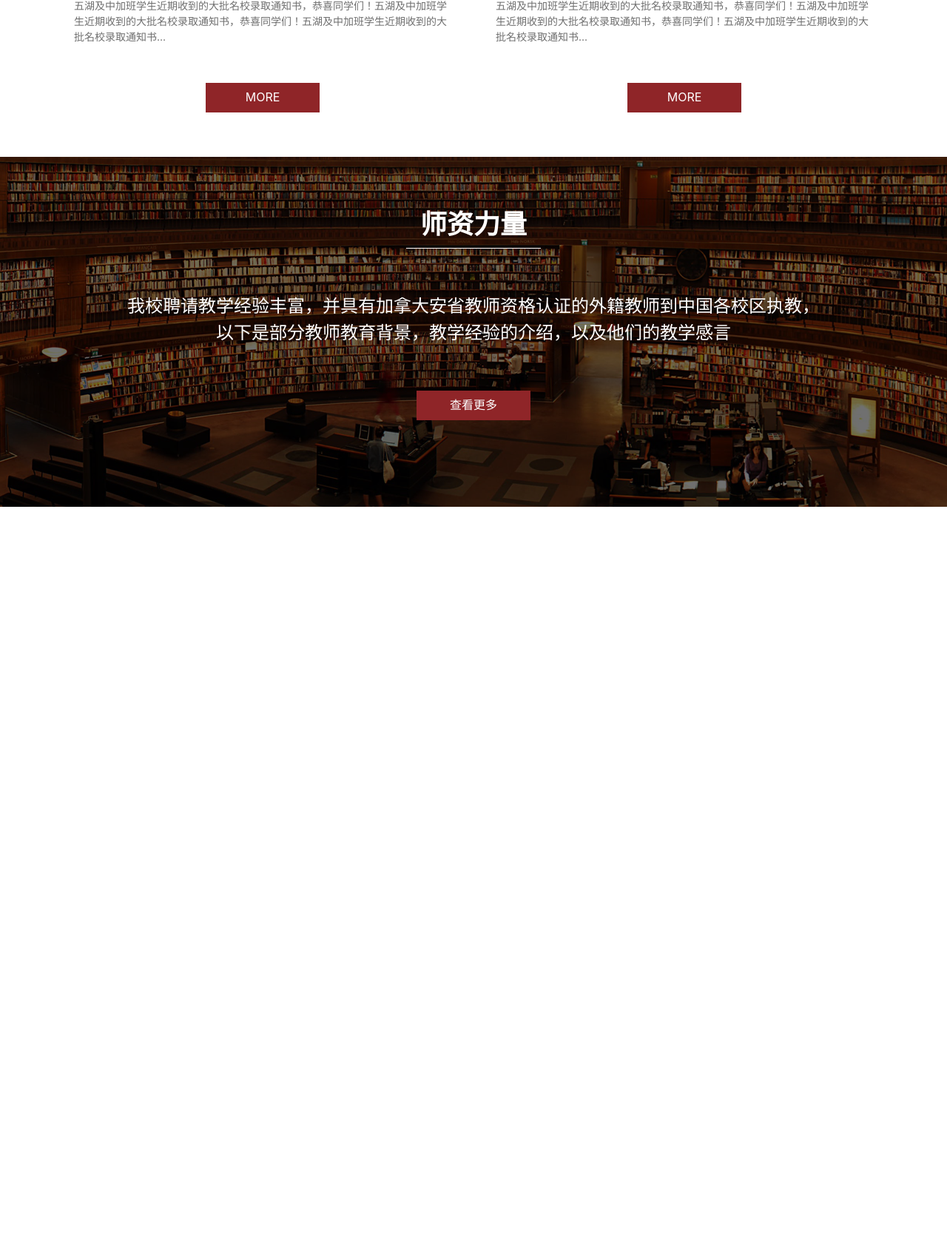
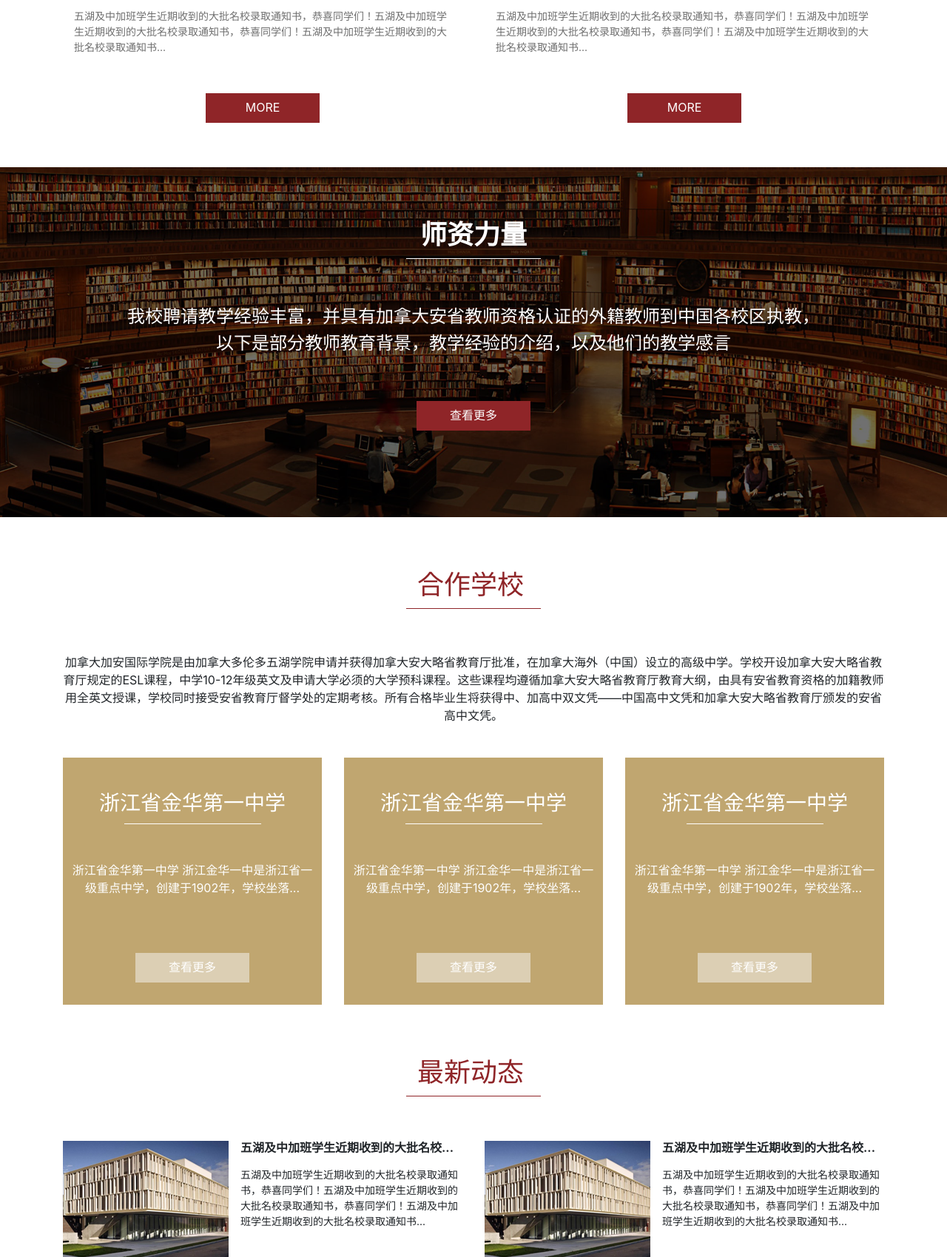
Before and after one commit to chenglaoshi/canada, a PHP site: page / in a window 1280 px wide. Shown: the part 1954-3653 px from the top of the page at 74% size. Before the commit the page ends 2639 px from the top, so only its background shows below. Run offline with PHP 8.4, Linux system fonts and the light colour scheme.

Commit message:
添加了新闻部分

```diff
--- a/css/index.css
+++ b/css/index.css
@@ -27,7 +27,7 @@
     color: #8f2528;
     border-bottom: 1px solid #8f2528;
     margin-left: 30px;
-    margin-bottom: 10px;
+    margin-bottom: 24px;
     padding-bottom: 15px;
 }
 .teacher>p{
@@ -88,8 +88,9 @@ a.more:hover{
     height: 473px;
     background: url(../images/teacher-bg.png) no-repeat center;
     overflow: hidden;
+    margin-bottom: 60px;
 }
-.shizi h4{
+.shizi h4,.partner h4,.dynamics h4{
     padding: 10px 15px;
     width: 182px;
     border-bottom: 1px solid #fff;
@@ -103,3 +104,48 @@ a.more:hover{
     margin: 60px auto 0;
     display: block;
 }
+.partner{
+
+}
+.partner h4,.dynamics h4{
+    color: #8f2528;
+    border-bottom-color: #8f2528;
+}
+.school-box{
+    margin-top: 45px;
+}
+.school{
+    text-align: center;
+    color:#fff;
+}
+.school>div{
+    padding: 45px 5px 0;
+    background: #c0a670;
+}
+.line{
+    width: 185px;
+    height: 1px;
+    background: #fff;
+    margin:10px auto 50px;
+}
+.school .more{
+    margin:60px auto 30px;
+    background: #dccfb4;
+}
+.school a.more:hover{
+    background: #ccc;
+}
+@media (max-width: 768px){
+    .school{
+        margin-bottom: 50px;
+        padding-left:0;
+        padding-right: 0;
+    }
+    .school>div{
+        padding-left: 10px;
+        padding-right: 10px;
+    }
+    .dynamics-box{
+        margin-bottom: 32px;
+    }
+}
--- a/index.html
+++ b/index.html
@@ -165,5 +165,58 @@
                 以下是部分教师教育背景，教学经验的介绍，以及他们的教学感言</p>
       <a href="#" class="btn more">查看更多</a>
     </div>
+    <div class="container partner">
+      <h4>合作学校</h4>
+      <p class=" text-center">加拿大加安国际学院是由加拿大多伦多五湖学院申请并获得加拿大安大略省教育厅批准，在加拿大海外（中国）设立的高级中学。学校开设加拿大安大略省教育厅规定的ESL课程，中学10-12年级英文及申请大学必须的大学预科课程。这些课程均遵循加拿大安大略省教育厅教育大纲，由具有安省教育资格的加籍教师用全英文授课，学校同时接受安省教育厅督学处的定期考核。所有合格毕业生将获得中、加高中双文凭——中国高中文凭和加拿大安大略省教育厅颁发的安省高中文凭。</p>
+      <div class="row school-box">
+        <div class="col-lg-4 school">
+          <div>
+            <h3>浙江省金华第一中学</h3>
+            <div class="line"></div>
+            <p>浙江省金华第一中学 浙江金华一中是浙江省一级重点中学，创建于1902年，学校坐落...</p>
+            <a href="#" class="btn more">查看更多</a>
+          </div>
+        </div>
+        <div class="col-lg-4 school">
+          <div>
+            <h3>浙江省金华第一中学</h3>
+            <div class="line"></div>
+            <p>浙江省金华第一中学 浙江金华一中是浙江省一级重点中学，创建于1902年，学校坐落...</p>
+            <a href="#" class="btn more">查看更多</a>
+          </div>
+        </div>
+        <div class="col-lg-4 school">
+          <div>
+            <h3>浙江省金华第一中学</h3>
+            <div class="line"></div>
+            <p>浙江省金华第一中学 浙江金华一中是浙江省一级重点中学，创建于1902年，学校坐落...</p>
+            <a href="#" class="btn more">查看更多</a>
+          </div>
+        </div>
+      </div>
+    </div>
+    <div class="container dynamics">
+      <h4>最新动态</h4>
+      <div class="row">
+        <div class=" col-lg-6 dynamics-box">
+          <div class="media">
+            <img src="images/media.png" alt="John Doe" class="mr-3">
+            <div class="media-body">
+              <h6 class=" font-weight-bold mb-3">五湖及中加班学生近期收到的大批名校...</h6>
+              <p style="font-size:14px;">五湖及中加班学生近期收到的大批名校录取通知书，恭喜同学们！五湖及中加班学生近期收到的大批名校录取通知书，恭喜同学们！五湖及中加班学生近期收到的大批名校录取通知书...</p>
+            </div>
+          </div>
+        </div>
+        <div class=" col-lg-6">
+          <div class="media">
+            <img src="images/media.png" alt="John Doe" class="mr-3">
+            <div class="media-body">
+              <h6 class=" font-weight-bold mb-3">五湖及中加班学生近期收到的大批名校...</h6>
+              <p style="font-size:14px;">五湖及中加班学生近期收到的大批名校录取通知书，恭喜同学们！五湖及中加班学生近期收到的大批名校录取通知书，恭喜同学们！五湖及中加班学生近期收到的大批名校录取通知书...</p>
+            </div>
+          </div>
+        </div>
+      </div>
+    </div>
 </body>
 </html>
```
Also changed, not shown: images/media.png (added).
